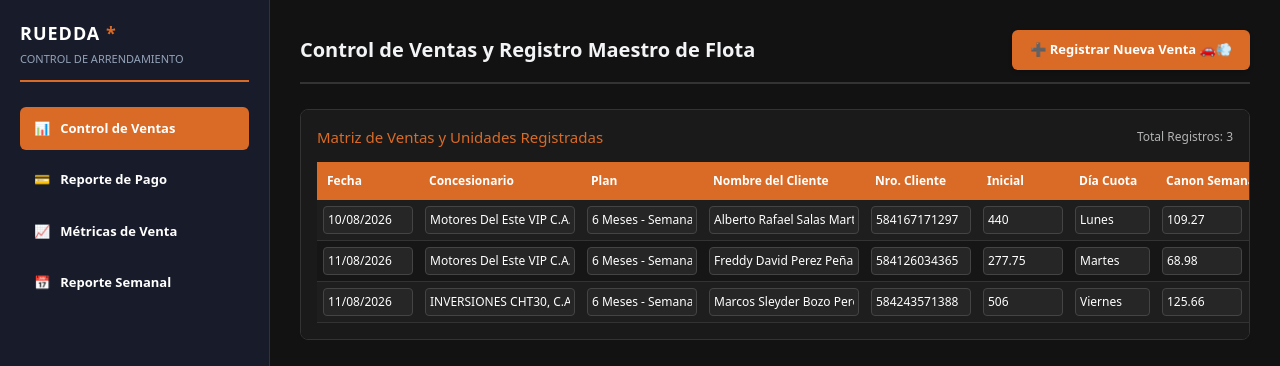
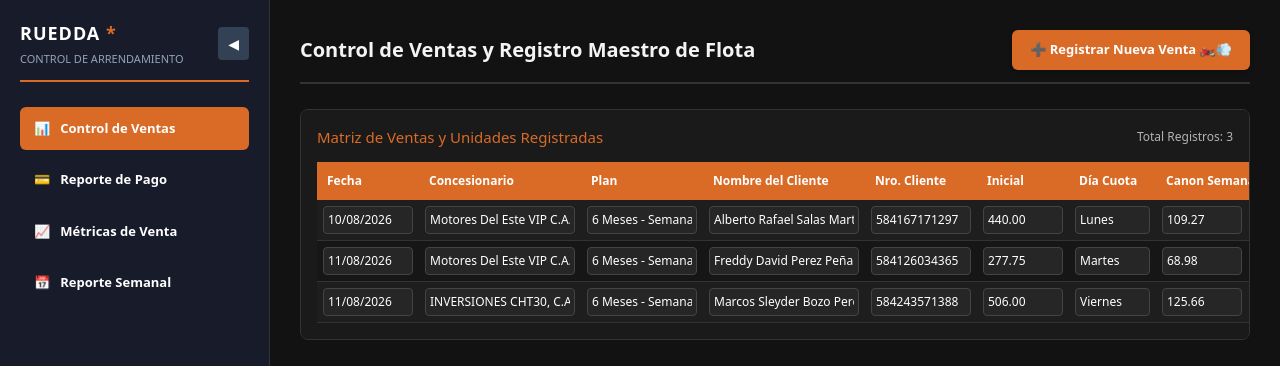
Before and after one commit to Groovie04/control-motos, a Next.js app: page / in a window 1280 px wide. Shown: the top 366 px of the page. Built offline with nearby package versions, Linux system fonts and the light colour scheme.

Commit message:
Update page.tsx

```diff
--- a/app/page.tsx
+++ b/app/page.tsx
@@ -4,6 +4,7 @@ import { useState, useMemo } from 'react';
 export default function RueddaControlArrendamiento() {
   const [theme, setTheme] = useState<'dark' | 'light'>('dark');
   const [activeTab, setActiveTab] = useState<'ventas' | 'pagos' | 'metricas' | 'semanal'>('ventas');
+  const [menuRetraido, setMenuRetraido] = useState<boolean>(false);
 
   const [showModal, setShowModal] = useState<boolean>(false);
 
@@ -132,11 +133,15 @@ export default function RueddaControlArrendamiento() {
       cuotaActual = obtenerDiaSemanaEsp(datosParciales.fecha);
     }
 
-    const inicial = costo * 0.275;
-    const pagoConcesionario = Math.max(0, costo - inicial);
+    const inicialBruto = costo * 0.275;
+    const inicial = Math.round(inicialBruto * 100) / 100;
 
-    // Canon Semanal según fórmula solicitada: ((Costo concesionario * (1 + 0.914096774)) - Inicial) / 24
-    const canon = costo > 0 ? ((costo * (1 + 0.914096774)) - inicial) / 24 : 0;
+    const pagoConcesionarioBruto = Math.max(0, costo - inicial);
+    const pagoConcesionario = Math.round(pagoConcesionarioBruto * 100) / 100;
+
+    // Canon Semanal redondeado a 2 decimales
+    const canonBruto = costo > 0 ? ((costo * (1 + 0.914096774)) - inicial) / 24 : 0;
+    const canon = Math.round(canonBruto * 100) / 100;
 
     // Proyección de Interés redondeada estrictamente a 2 decimales
     const proyeccionBruta = (costo * 0.9141) + costo - inicial - pagoConcesionario;
@@ -291,33 +296,65 @@ export default function RueddaControlArrendamiento() {
   return (
     <div style={{ display: 'flex', minHeight: '100vh', backgroundColor: bgMain, color: textMain, fontFamily: 'system-ui, sans-serif' }}>
 
-      {/* PANEL LATERAL */}
-      <div style={{ width: '270px', backgroundColor: sidebarBg, color: '#fff', padding: '20px', display: 'flex', flexDirection: 'column', borderRight: '1px solid #333', flexShrink: 0 }}>
-        <div style={{ marginBottom: '25px', borderBottom: '2px solid #D96B27', paddingBottom: '12px' }}>
-          <h2 style={{ fontSize: '18px', fontWeight: '900', margin: 0, letterSpacing: '1px' }}>
-            RUEDDA <span style={{ color: '#D96B27' }}>*</span>
-          </h2>
-          <p style={{ fontSize: '11px', color: '#94a3b8', margin: '4px 0 0 0' }}>CONTROL DE ARRENDAMIENTO</p>
+      {/* PANEL LATERAL RETRÁCTIL */}
+      <div style={{
+        width: menuRetraido ? '70px' : '270px',
+        backgroundColor: sidebarBg,
+        color: '#fff',
+        padding: menuRetraido ? '20px 10px' : '20px',
+        display: 'flex',
+        flexDirection: 'column',
+        borderRight: '1px solid #333',
+        flexShrink: 0,
+        transition: 'width 0.25s ease'
+      }}>
+        <div style={{ display: 'flex', justifyContent: 'space-between', alignItems: 'center', marginBottom: '25px', borderBottom: '2px solid #D96B27', paddingBottom: '12px' }}>
+          {!menuRetraido && (
+            <div>
+              <h2 style={{ fontSize: '18px', fontWeight: '900', margin: 0, letterSpacing: '1px' }}>
+                RUEDDA <span style={{ color: '#D96B27' }}>*</span>
+              </h2>
+              <p style={{ fontSize: '11px', color: '#94a3b8', margin: '4px 0 0 0' }}>CONTROL DE ARRENDAMIENTO</p>
+            </div>
+          )}
+          <button
+            onClick={() => setMenuRetraido(!menuRetraido)}
+            title={menuRetraido ? "Expandir Menú" : "Contraer Menú"}
+            style={{ background: '#334155', color: '#fff', border: 'none', padding: '6px 10px', borderRadius: '4px', cursor: 'pointer', fontSize: '14px', margin: menuRetraido ? '0 auto' : 0 }}>
+            {menuRetraido ? '▶' : '◀'}
+          </button>
         </div>
 
         <div style={{ display: 'flex', flexDirection: 'column', gap: '8px', flex: 1 }}>
-          <button onClick={() => setActiveTab('ventas')} style={{ textAlign: 'left', background: activeTab === 'ventas' ? '#D96B27' : 'transparent', color: '#fff', border: 'none', padding: '12px 14px', borderRadius: '6px', fontWeight: 'bold', cursor: 'pointer', display: 'flex', alignItems: 'center', gap: '10px', fontSize: '13px' }}>
-            <span>📊</span> Control de Ventas
+          <button
+            onClick={() => setActiveTab('ventas')}
+            title="Control de Ventas"
+            style={{ textAlign: menuRetraido ? 'center' : 'left', background: activeTab === 'ventas' ? '#D96B27' : 'transparent', color: '#fff', border: 'none', padding: '12px 14px', borderRadius: '6px', fontWeight: 'bold', cursor: 'pointer', display: 'flex', alignItems: 'center', justifyContent: menuRetraido ? 'center' : 'flex-start', gap: '10px', fontSize: '13px' }}>
+            <span>📊</span> {!menuRetraido && 'Control de Ventas'}
           </button>
-          <button onClick={() => setActiveTab('pagos')} style={{ textAlign: 'left', background: activeTab === 'pagos' ? '#D96B27' : 'transparent', color: '#fff', border: 'none', padding: '12px 14px', borderRadius: '6px', fontWeight: 'bold', cursor: 'pointer', display: 'flex', alignItems: 'center', gap: '10px', fontSize: '13px' }}>
-            <span>💳</span> Reporte de Pago
+          <button
+            onClick={() => setActiveTab('pagos')}
+            title="Reporte de Pago"
+            style={{ textAlign: menuRetraido ? 'center' : 'left', background: activeTab === 'pagos' ? '#D96B27' : 'transparent', color: '#fff', border: 'none', padding: '12px 14px', borderRadius: '6px', fontWeight: 'bold', cursor: 'pointer', display: 'flex', alignItems: 'center', justifyContent: menuRetraido ? 'center' : 'flex-start', gap: '10px', fontSize: '13px' }}>
+            <span>💳</span> {!menuRetraido && 'Reporte de Pago'}
           </button>
-          <button onClick={() => setActiveTab('metricas')} style={{ textAlign: 'left', background: activeTab === 'metricas' ? '#D96B27' : 'transparent', color: '#fff', border: 'none', padding: '12px 14px', borderRadius: '6px', fontWeight: 'bold', cursor: 'pointer', display: 'flex', alignItems: 'center', gap: '10px', fontSize: '13px' }}>
-            <span>📈</span> Métricas de Venta
+          <button
+            onClick={() => setActiveTab('metricas')}
+            title="Métricas de Venta"
+            style={{ textAlign: menuRetraido ? 'center' : 'left', background: activeTab === 'metricas' ? '#D96B27' : 'transparent', color: '#fff', border: 'none', padding: '12px 14px', borderRadius: '6px', fontWeight: 'bold', cursor: 'pointer', display: 'flex', alignItems: 'center', justifyContent: menuRetraido ? 'center' : 'flex-start', gap: '10px', fontSize: '13px' }}>
+            <span>📈</span> {!menuRetraido && 'Métricas de Venta'}
           </button>
-          <button onClick={() => setActiveTab('semanal')} style={{ textAlign: 'left', background: activeTab === 'semanal' ? '#D96B27' : 'transparent', color: '#fff', border: 'none', padding: '12px 14px', borderRadius: '6px', fontWeight: 'bold', cursor: 'pointer', display: 'flex', alignItems: 'center', gap: '10px', fontSize: '13px' }}>
-            <span>📅</span> Reporte Semanal
+          <button
+            onClick={() => setActiveTab('semanal')}
+            title="Reporte Semanal"
+            style={{ textAlign: menuRetraido ? 'center' : 'left', background: activeTab === 'semanal' ? '#D96B27' : 'transparent', color: '#fff', border: 'none', padding: '12px 14px', borderRadius: '6px', fontWeight: 'bold', cursor: 'pointer', display: 'flex', alignItems: 'center', justifyContent: menuRetraido ? 'center' : 'flex-start', gap: '10px', fontSize: '13px' }}>
+            <span>📅</span> {!menuRetraido && 'Reporte Semanal'}
           </button>
         </div>
 
         <div style={{ marginTop: 'auto', paddingTop: '20px', borderTop: '1px solid #334155' }}>
           <button onClick={() => setTheme(isDark ? 'light' : 'dark')} style={{ width: '100%', background: isDark ? '#334155' : '#475569', color: '#fff', border: 'none', padding: '10px', borderRadius: '6px', fontWeight: 'bold', cursor: 'pointer', fontSize: '12px' }}>
-            {isDark ? '☀️ Modo Claro' : '🌙 Modo Oscuro'}
+            {menuRetraido ? (isDark ? '☀️' : '🌙') : (isDark ? '☀️ Modo Claro' : '🌙 Modo Oscuro')}
           </button>
         </div>
       </div>
@@ -334,7 +371,7 @@ export default function RueddaControlArrendamiento() {
           <button
             onClick={() => setShowModal(true)}
             style={{ background: '#D96B27', color: '#fff', border: 'none', padding: '10px 18px', borderRadius: '6px', fontWeight: 'bold', cursor: 'pointer', fontSize: '13px', display: 'flex', alignItems: 'center', gap: '8px', boxShadow: '0 2px 4px rgba(0,0,0,0.2)' }}>
-            ➕ Registrar Nueva Venta 🚗💨
+            ➕ Registrar Nueva Venta 🏍️💨
           </button>
         </div>
 
@@ -600,7 +637,7 @@ export default function RueddaControlArrendamiento() {
                     Cancelar
                   </button>
                   <button type="submit" style={{ background: '#10b981', color: '#fff', border: 'none', padding: '10px 20px', borderRadius: '6px', fontWeight: 'bold', cursor: 'pointer' }}>
-                    Guardar e Integrar Venta 🚗💨
+                    Guardar e Integrar Venta 🏍️💨
                   </button>
                 </div>
               </form>
@@ -643,15 +680,15 @@ export default function RueddaControlArrendamiento() {
                     <td style={{ padding: '6px' }}><input type="text" value={item.plan} onChange={(e) => handleFlotaChange(index, 'plan', e.target.value)} style={{ background: inputBg, color: inputText, border: `1px solid ${inputBorder}`, padding: '4px', borderRadius: '4px', width: '110px' }} /></td>
                     <td style={{ padding: '6px' }}><input type="text" value={item.cliente} onChange={(e) => handleFlotaChange(index, 'cliente', e.target.value)} style={{ background: inputBg, color: inputText, border: `1px solid ${inputBorder}`, padding: '4px', borderRadius: '4px', width: '150px' }} /></td>
                     <td style={{ padding: '6px' }}><input type="text" value={item.telefono} onChange={(e) => handleFlotaChange(index, 'telefono', e.target.value)} style={{ background: inputBg, color: inputText, border: `1px solid ${inputBorder}`, padding: '4px', borderRadius: '4px', width: '100px' }} /></td>
-                    <td style={{ padding: '6px' }}><input type="number" value={item.inicial} onChange={(e) => handleFlotaChange(index, 'inicial', parseFloat(e.target.value))} style={{ background: inputBg, color: inputText, border: `1px solid ${inputBorder}`, padding: '4px', borderRadius: '4px', width: '80px' }} /></td>
+                    <td style={{ padding: '6px' }}><input type="number" value={Number(item.inicial || 0).toFixed(2)} onChange={(e) => handleFlotaChange(index, 'inicial', parseFloat(e.target.value))} style={{ background: inputBg, color: inputText, border: `1px solid ${inputBorder}`, padding: '4px', borderRadius: '4px', width: '80px' }} /></td>
                     <td style={{ padding: '6px' }}><input type="text" value={item.cuota} onChange={(e) => handleFlotaChange(index, 'cuota', e.target.value)} style={{ background: inputBg, color: inputText, border: `1px solid ${inputBorder}`, padding: '4px', borderRadius: '4px', width: '75px' }} /></td>
-                    <td style={{ padding: '6px' }}><input type="number" value={item.canon} onChange={(e) => handleFlotaChange(index, 'canon', parseFloat(e.target.value))} style={{ background: inputBg, color: inputText, border: `1px solid ${inputBorder}`, padding: '4px', borderRadius: '4px', width: '80px' }} /></td>
+                    <td style={{ padding: '6px' }}><input type="number" value={Number(item.canon || 0).toFixed(2)} onChange={(e) => handleFlotaChange(index, 'canon', parseFloat(e.target.value))} style={{ background: inputBg, color: inputText, border: `1px solid ${inputBorder}`, padding: '4px', borderRadius: '4px', width: '80px' }} /></td>
                     <td style={{ padding: '6px' }}><input type="text" value={item.marca} onChange={(e) => handleFlotaChange(index, 'marca', e.target.value)} style={{ background: inputBg, color: inputText, border: `1px solid ${inputBorder}`, padding: '4px', borderRadius: '4px', width: '90px' }} /></td>
                     <td style={{ padding: '6px' }}><input type="text" value={item.moto} onChange={(e) => handleFlotaChange(index, 'moto', e.target.value)} style={{ background: inputBg, color: inputText, border: `1px solid ${inputBorder}`, padding: '4px', borderRadius: '4px', width: '90px' }} /></td>
                     <td style={{ padding: '6px' }}><input type="text" value={item.imei} onChange={(e) => handleFlotaChange(index, 'imei', e.target.value)} style={{ background: inputBg, color: inputText, border: `1px solid ${inputBorder}`, padding: '4px', borderRadius: '4px', width: '110px' }} /></td>
                     <td style={{ padding: '6px' }}><input type="text" value={item.certificado} onChange={(e) => handleFlotaChange(index, 'certificado', e.target.value)} style={{ background: inputBg, color: inputText, border: `1px solid ${inputBorder}`, padding: '4px', borderRadius: '4px', width: '90px' }} /></td>
                     <td style={{ padding: '6px' }}><input type="number" value={item.costoConcesionario} onChange={(e) => handleFlotaChange(index, 'costoConcesionario', parseFloat(e.target.value))} style={{ background: inputBg, color: inputText, border: `1px solid ${inputBorder}`, padding: '4px', borderRadius: '4px', width: '90px' }} /></td>
-                    <td style={{ padding: '6px' }}><input type="number" value={item.pagoConcesionario} onChange={(e) => handleFlotaChange(index, 'pagoConcesionario', parseFloat(e.target.value))} style={{ background: inputBg, color: '#10b981', fontWeight: 'bold', border: `1px solid ${inputBorder}`, padding: '4px', borderRadius: '4px', width: '90px' }} /></td>
+                    <td style={{ padding: '6px' }}><input type="number" value={Number(item.pagoConcesionario || 0).toFixed(2)} onChange={(e) => handleFlotaChange(index, 'pagoConcesionario', parseFloat(e.target.value))} style={{ background: inputBg, color: '#10b981', fontWeight: 'bold', border: `1px solid ${inputBorder}`, padding: '4px', borderRadius: '4px', width: '90px' }} /></td>
                     <td style={{ padding: '6px', color: '#38bdf8', fontWeight: 'bold' }}>
                       ${(Number(item.proyeccionInteres) || 0).toFixed(2)}
                     </td>
@@ -687,10 +724,10 @@ export default function RueddaControlArrendamiento() {
                       </span>
                     </td>
                     <td style={{ padding: '10px', fontWeight: 'bold', color: '#10b981', fontSize: '14px' }}>
-                      ${item.pagoCorte.toLocaleString('es-VE', { minimumFractionDigits: 2 })}
+                      ${item.pagoCorte.toLocaleString('es-VE', { minimumFractionDigits: 2, maximumFractionDigits: 2 })}
                     </td>
                     <td style={{ padding: '10px', fontWeight: 'bold', color: '#38bdf8', fontSize: '14px' }}>
-                      ${item.comision.toLocaleString('es-VE', { minimumFractionDigits: 2 })}
+                      ${item.comision.toLocaleString('es-VE', { minimumFractionDigits: 2, maximumFractionDigits: 2 })}
                     </td>
                     <td style={{ padding: '10px' }}>
                       <input
@@ -713,9 +750,9 @@ export default function RueddaControlArrendamiento() {
                 <tr style={{ background: isDark ? '#262626' : '#f1f5f9', borderTop: '2px solid #D96B27', fontWeight: 'bold' }}>
                   <td style={{ padding: '12px', color: '#D96B27' }}>TOTALES GENERALES:</td>
                   <td style={{ padding: '12px', textAlign: 'center', color: '#D96B27' }}>{flota.length}</td>
-                  <td style={{ padding: '12px', color: '#10b981', fontSize: '14px' }}>${totalPagoCorte.toLocaleString('es-VE', { minimumFractionDigits: 2 })}</td>
-                  <td style={{ padding: '12px', color: '#38bdf8', fontSize: '14px' }}>${totalComisionSedes.toLocaleString('es-VE', { minimumFractionDigits: 2 })}</td>
-                  <td style={{ padding: '12px', color: '#ef4444', fontSize: '14px' }}>${totalPenSedes.toLocaleString('es-VE', { minimumFractionDigits: 2 })}</td>
+                  <td style={{ padding: '12px', color: '#10b981', fontSize: '14px' }}>${totalPagoCorte.toLocaleString('es-VE', { minimumFractionDigits: 2, maximumFractionDigits: 2 })}</td>
+                  <td style={{ padding: '12px', color: '#38bdf8', fontSize: '14px' }}>${totalComisionSedes.toLocaleString('es-VE', { minimumFractionDigits: 2, maximumFractionDigits: 2 })}</td>
+                  <td style={{ padding: '12px', color: '#ef4444', fontSize: '14px' }}>${totalPenSedes.toLocaleString('es-VE', { minimumFractionDigits: 2, maximumFractionDigits: 2 })}</td>
                 </tr>
               </tbody>
             </table>
@@ -732,11 +769,11 @@ export default function RueddaControlArrendamiento() {
               </div>
               <div style={{ background: cardBg, border: `1px solid ${borderColor}`, padding: '20px', borderRadius: '8px', borderLeft: '4px solid #10b981' }}>
                 <p style={{ fontSize: '12px', opacity: 0.7, margin: 0 }}>Costo Total Concesionario</p>
-                <h2 style={{ fontSize: '28px', fontWeight: 'bold', margin: '8px 0 0 0', color: '#10b981' }}>${totalCostoConcesionario.toLocaleString('es-VE', { minimumFractionDigits: 2 })}</h2>
+                <h2 style={{ fontSize: '28px', fontWeight: 'bold', margin: '8px 0 0 0', color: '#10b981' }}>${totalCostoConcesionario.toLocaleString('es-VE', { minimumFractionDigits: 2, maximumFractionDigits: 2 })}</h2>
               </div>
               <div style={{ background: cardBg, border: `1px solid ${borderColor}`, padding: '20px', borderRadius: '8px', borderLeft: '4px solid #38bdf8' }}>
                 <p style={{ fontSize: '12px', opacity: 0.7, margin: 0 }}>Proyección Total Interés</p>
-                <h2 style={{ fontSize: '28px', fontWeight: 'bold', margin: '8px 0 0 0', color: '#38bdf8' }}>${totalProyeccionInteres.toLocaleString('es-VE', { minimumFractionDigits: 2 })}</h2>
+                <h2 style={{ fontSize: '28px', fontWeight: 'bold', margin: '8px 0 0 0', color: '#38bdf8' }}>${totalProyeccionInteres.toLocaleString('es-VE', { minimumFractionDigits: 2, maximumFractionDigits: 2 })}</h2>
               </div>
             </div>
           </div>
@@ -751,7 +788,7 @@ export default function RueddaControlArrendamiento() {
             </p>
             <div style={{ marginTop: '20px', padding: '14px', background: isDark ? '#1c1c38' : '#e0f2fe', borderRadius: '6px', borderLeft: '3px solid #0284c7' }}>
               <p style={{ margin: 0, fontSize: '12px', fontWeight: 'bold', color: isDark ? '#38bdf8' : '#0369a1' }}>
-                💡 Proyección de Interés Acumulada de la Flota: <strong style={{ color: '#38bdf8' }}>${totalProyeccionInteres.toLocaleString('es-VE', { minimumFractionDigits: 2 })}</strong> 🚗💨
+                💡 Proyección de Interés Acumulada de la Flota: <strong style={{ color: '#38bdf8' }}>${totalProyeccionInteres.toLocaleString('es-VE', { minimumFractionDigits: 2, maximumFractionDigits: 2 })}</strong> 🏍️💨
               </p>
             </div>
           </div>
```
